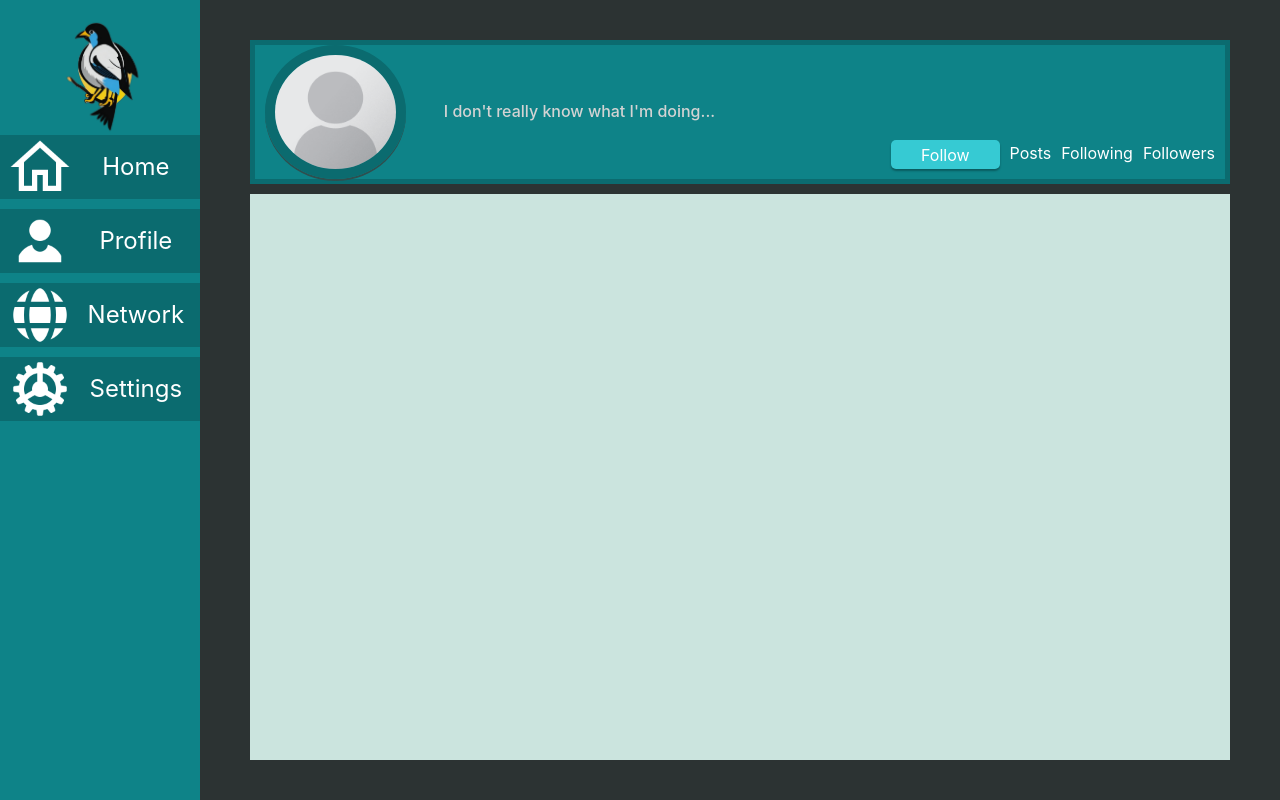
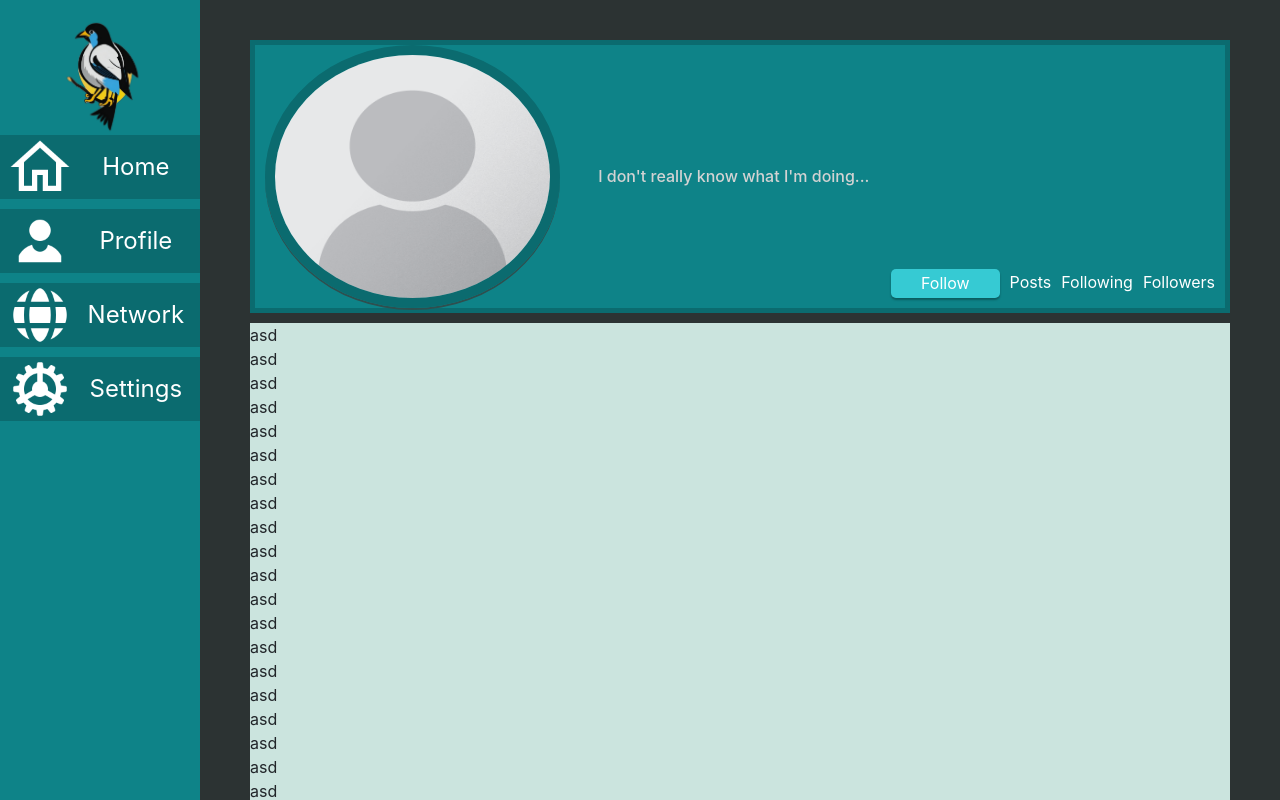
Before and after one commit to WillQizza/The-Deadly-Bird, a React (Create React App) app in the folder frontend/: page /profile/1 in a window 1280 px wide. Shown: the top 800 px of the page. Built offline with nearby package versions, Linux system fonts and the light colour scheme; no server answers.

Commit message:
fix for Page not fitting content

```diff
--- a/frontend/src/components/layout/Footer.module.css
+++ b/frontend/src/components/layout/Footer.module.css
@@ -6,6 +6,7 @@
     text-align: center;
     margin-top: auto;
     z-index: 1;
+    height: 64px;
 }
 
 .footerContainer {
--- a/frontend/src/components/layout/Page.module.css
+++ b/frontend/src/components/layout/Page.module.css
@@ -3,15 +3,13 @@
     background-color: var(--grey);
     display: flex;
     flex-direction: column;
-    height: 100%;
-    min-height: 100%;
 }
 
 
 #contentRoot {
     display: flex;
     flex-direction: row;
-    min-height: 100vh;
+    min-height: calc(100vh - 64px);
 }
 
 #navigation {
--- a/frontend/src/routes/profile/ProfilePage.tsx
+++ b/frontend/src/routes/profile/ProfilePage.tsx
@@ -85,6 +85,7 @@ const ProfilePage: React.FC = () => {
             </div>
             <div id={styles.feed}>
                 {/* TODO: Profile feed */}
+                asd <br />asd <br />asd <br />asd <br />asd <br />asd <br />asd <br />asd <br />asd <br />asd <br />asd <br />asd <br />asd <br />asd <br />asd <br />asd <br />asd <br />asd <br />asd <br />asd <br />asd <br />asd <br />asd <br />asd <br />asd <br />asd <br />asd <br />asd <br />asd <br />asd <br />asd <br />asd <br />asd <br />asd <br />asd <br />asd <br />asd <br />asd <br />asd <br />asd <br />asd <br />
             </div>
         </div>
     </Page>;
```
